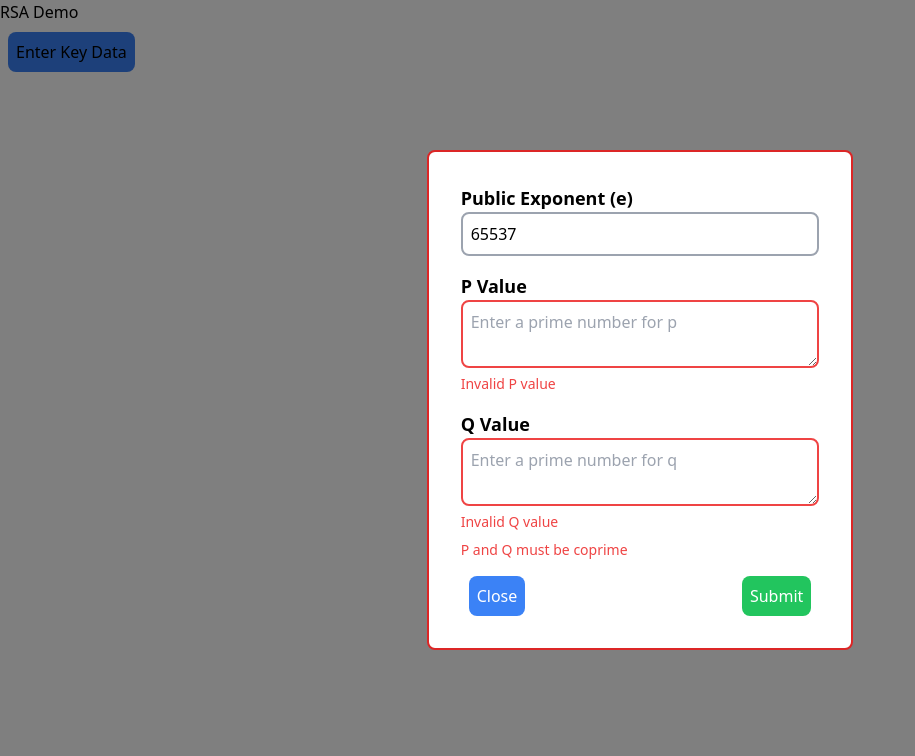
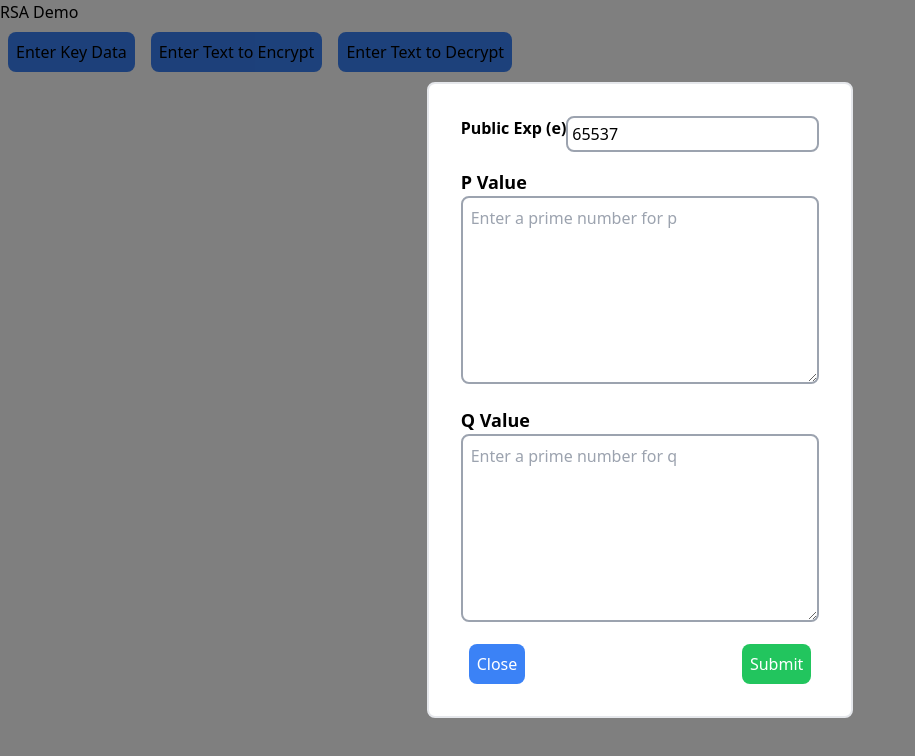
Before and after one commit to Trevor5008/rsa-cipher-demo, a React (Vite) app in the folder frontend/: page / in a window 1280 px wide. Both pictures are taken after a click on the button "Enter Key Data". Shown: the top 756 px of the page, without its empty margins (0-915 px from the left). Built offline with nearby package versions, Linux system fonts and the light colour scheme.

Commit message:
Added text modal for encryption/decryption, input validation for p, q vals

```diff
--- a/frontend/src/App.jsx
+++ b/frontend/src/App.jsx
@@ -1,11 +1,16 @@
-// import axios from "axios";
 import { useState } from "react";
 import KeysModal from "./components/KeysModal";
+import TextModal from "./components/TextModal";
+import axios from "axios";
 
 function App() {
    const [publicExp, setPublicExp] = useState(65537);
-   const [p, setP] = useState("")
-   const [q, setQ] = useState("")
+   const [p, setP] = useState("");
+   const [q, setQ] = useState("");
+   const [mod, setMod] = useState("");
+   const [privateExp, setPrivateExp] = useState("");
+   const [showTextModal, setShowTextModal] = useState(false);
+   const [textType, setTextType] = useState("");
 
    // const [mod, setMod] = useState("");
    // const [phi, setPhi] = useState("")
@@ -16,26 +21,33 @@ function App() {
    // // Flag for encryption readiness
    // const [readyToEncrypt, setReadyToEncrypt] = useState(hasPublicKey && hasPrivateKey);
    // const [phrase, setPhrase] = useState("");
-   // // Encryption/Decryption phrases
-   // const [encryptedPhrase, setEncryptedPhrase] = useState("");
-   // const [decryptedPhrase, setDecryptedPhrase] = useState("");
+   // Encryption/Decryption phrases
+   const [encryptedPhrase, setEncryptedPhrase] = useState("");
+   const [decryptedPhrase, setDecryptedPhrase] = useState("");
    // Modals
    const [showKeysModal, setShowKeysModal] = useState(false);
 
    const openKeysModal = () => {
-      setShowKeysModal(true)
-   }
+      setShowKeysModal(true);
+   };
 
    const handlePublicExpChange = (e) => {
       setPublicExp(e.target.value);
-   }
+   };
 
    const handlePChange = (e) => {
       setP(e.target.value);
-   }
+   };
 
    const handleQChange = (e) => {
       setQ(e.target.value);
+   };
+
+   const handleTextChange = (e) => {
+      textType === "encrypt"
+         ? setEncryptedPhrase(e.target.value)
+         : setDecryptedPhrase(e.target.value);
+      console.log(e.target.value);
    }
 
    // const validatePrimes = () => {
@@ -58,6 +70,37 @@ function App() {
    //    console.log(e.target.value)
    //    setModulus(e.target.value);
    // }
+   const closeKeysModal = () => {
+      setShowKeysModal(false);
+   };
+
+   const openTextModal = (type) => {
+      setTextType(type);
+      setShowTextModal(true);
+   };
+
+   const closeTextModal = () => {
+      setShowTextModal(false);
+   };
+
+   const handleKeysSubmit = () => {
+      console.log("Submitting keys");
+      closeKeysModal();
+      axios
+         .post(
+            "http://127.0.0.1:5000/submit-keys",
+            { p: p, q: q, publicExp: publicExp },
+            { headers: { "Content-Type": "application/json" } }
+         )
+         .then((response) => {
+            const { publicKey, privateKey } = response.data;
+            setMod(publicKey.n);
+            setPrivateExp(privateKey.d);
+         })
+         .catch((error) => {
+            console.log(error);
+         });
+   };
 
    return (
       <>
@@ -77,7 +120,31 @@ function App() {
                handleQChange={handleQChange}
                p={p}
                q={q}
-               closeModal={() => setShowKeysModal(false)}
+               handleKeysSubmit={handleKeysSubmit}
+               closeKeysModal={closeKeysModal}
+            />
+         ) : null}
+         <button
+            className="m-2 bg-blue-500 rounded-lg p-2"
+            type="encrypt"
+            onClick={() => openTextModal("encrypt")}
+         >
+            Enter Text to Encrypt
+         </button>
+         <button
+            className="m-2 bg-blue-500 rounded-lg p-2"
+            type="decrypt"
+            onClick={() => openTextModal("decrypt")}
+         >
+            Enter Text to Decrypt
+         </button>
+         {showTextModal ? (
+            <TextModal
+               type={textType}
+               text={textType === "encrypt" ? encryptedPhrase : decryptedPhrase}
+               handleTextChange={handleTextChange}
+               // handleTextBlur={handleTextBlur}
+               closeTextModal={closeTextModal}
             />
          ) : null}
       </>
--- a/frontend/src/components/KeysModal.jsx
+++ b/frontend/src/components/KeysModal.jsx
@@ -9,11 +9,12 @@ export default function KeysModal({
    handleQChange,
    p,
    q,
-   closeModal,
+   handleKeysSubmit,
+   closeKeysModal,
 }) {
-   const [pValid, setPValid] = useState(false);
-   const [qValid, setQValid] = useState(false);
-   const [coPrimeValid, setCoPrimeValid] = useState(false);
+   const [pValid, setPValid] = useState(true);
+   const [qValid, setQValid] = useState(true);
+   const [coPrimeValid, setCoPrimeValid] = useState(true);
 
    // Validate individual prime values
    const validatePrime = async (value, type) => {
@@ -25,6 +26,7 @@ export default function KeysModal({
          );
 
          const isValid = response.data["valid"];
+         console.log(`Validating ${type}:`, isValid);
 
          if (type === "p") {
             setPValid(isValid);
@@ -34,6 +36,11 @@ export default function KeysModal({
 
          return response.data["valid"];
       } catch (error) {
+         if (type === "p") {
+            setPValid(false);
+         } else if (type === "q") {
+            setQValid(false);
+         }
          console.error(`Error validating ${type}:`, error);
          return false;
       }
@@ -41,7 +48,10 @@ export default function KeysModal({
 
    const validateCoprime = () => {
       setCoPrimeValid(pValid && qValid && p !== q);
-   }
+      // if (p === q || !pValid || !qValid) {
+      //    setCoPrimeValid(false);
+      // }
+   };
 
    // Handle blur events for p and q
    const handlePBlur = async () => {
@@ -62,15 +72,19 @@ export default function KeysModal({
 
    return (
       <div className="fixed inset-0 bg-black bg-opacity-50 flex items-center justify-center">
-         <div className="bg-white p-8 rounded-lg w-1/3 border-2 border-red-600">
-            <label className="block text-lg font-bold">Public Exponent (e)</label>
+         <div className="bg-white p-8 rounded-lg w-1/3 border-2">
+            <div className="flex justify-between">
+               <label className="block text-md font-bold flex-3">
+                  Public Exp (e)
+               </label>
                <input
                   type="text"
                   placeholder="Public Exponent"
                   value={publicExp || ""}
                   onChange={handlePublicExpChange}
-               className="border-2 border-gray-400 p-2 rounded-lg w-full"
+                  className="w-2 flex-1 border-2 border-gray-400 p-1 rounded-lg"
                />
+            </div>
             <label className="block text-lg font-bold mt-4">P Value</label>
             <textarea
                className={`border-2 p-2 rounded-lg w-full ${
@@ -79,6 +93,7 @@ export default function KeysModal({
                value={p || ""}
                onChange={handlePChange}
                onBlur={handlePBlur}
+               rows={7}
                placeholder="Enter a prime number for p"
             />
             {!pValid && <p className="text-red-500 text-sm">Invalid P value</p>}
@@ -91,17 +106,20 @@ export default function KeysModal({
                value={q || ""}
                onChange={handleQChange}
                onBlur={handleQBlur}
+               rows={7}
                placeholder="Enter a prime number for q"
             />
             {!qValid && <p className="text-red-500 text-sm">Invalid Q value</p>}
 
             {!coPrimeValid && (
-               <p className="text-red-500 text-sm mt-2">P and Q must be coprime</p>
+               <p className="text-red-500 text-sm mt-2">
+                  P and Q must be coprime
+               </p>
             )}
 
             <div className="flex justify-between mt-4">
                <button
-                  onClick={closeModal}
+                  onClick={closeKeysModal}
                   className="bg-blue-500 text-white p-2 rounded-lg ml-2"
                >
                   Close
@@ -109,6 +127,7 @@ export default function KeysModal({
                <button
                   className="bg-green-500 text-white p-2 rounded-lg mr-2"
                   disabled={!pValid || !qValid || !coPrimeValid}
+                  onClick={handleKeysSubmit}
                >
                   Submit
                </button>
--- /dev/null
+++ b/frontend/src/components/TextModal.jsx
@@ -0,0 +1,50 @@
+import { useState } from "react";
+
+/* eslint-disable react/prop-types */
+export default function TextModal({
+   type,
+   text,
+   handleTextChange,
+   // handleTextBlur,
+   // handleTextSubmit,
+   closeTextModal,
+}) {
+   const [textValid, setTextValid] = useState(true);
+
+   console.log(type)
+   return (
+      <div className="fixed inset-0 bg-black bg-opacity-50 flex items-center justify-center">
+         <div className="bg-white p-8 rounded-lg w-1/3 border-2">
+            <h1 className="text-2xl font-bold">
+               {type === "encrypt" ? "Encrypt" : "Decrypt"}
+            </h1>
+            <textarea
+               className={`border-2 p-2 rounded-lg w-full ${
+                  textValid ? "border-gray-400" : "border-red-500"
+               }`}
+               value={text || ""}
+               onChange={handleTextChange}
+               // onBlur={handleTextBlur}
+               rows={7}
+               placeholder="Enter a prime number for p"
+            />
+
+            <div className="flex justify-between mt-4">
+               <button
+                  onClick={closeTextModal}
+                  className="bg-blue-500 text-white p-2 rounded-lg ml-2"
+               >
+                  Close
+               </button>
+               <button
+                  className="bg-green-500 text-white p-2 rounded-lg mr-2"
+                  disabled={textValid}
+                  // onClick={handleTextSubmit}
+               >
+                  Submit
+               </button>
+            </div>
+         </div>
+      </div>
+   );
+}
```
Also changed, not shown: 2 other files (tests, documents, lock files or other folders). Lines whose indentation alone changed are shown as unchanged.
